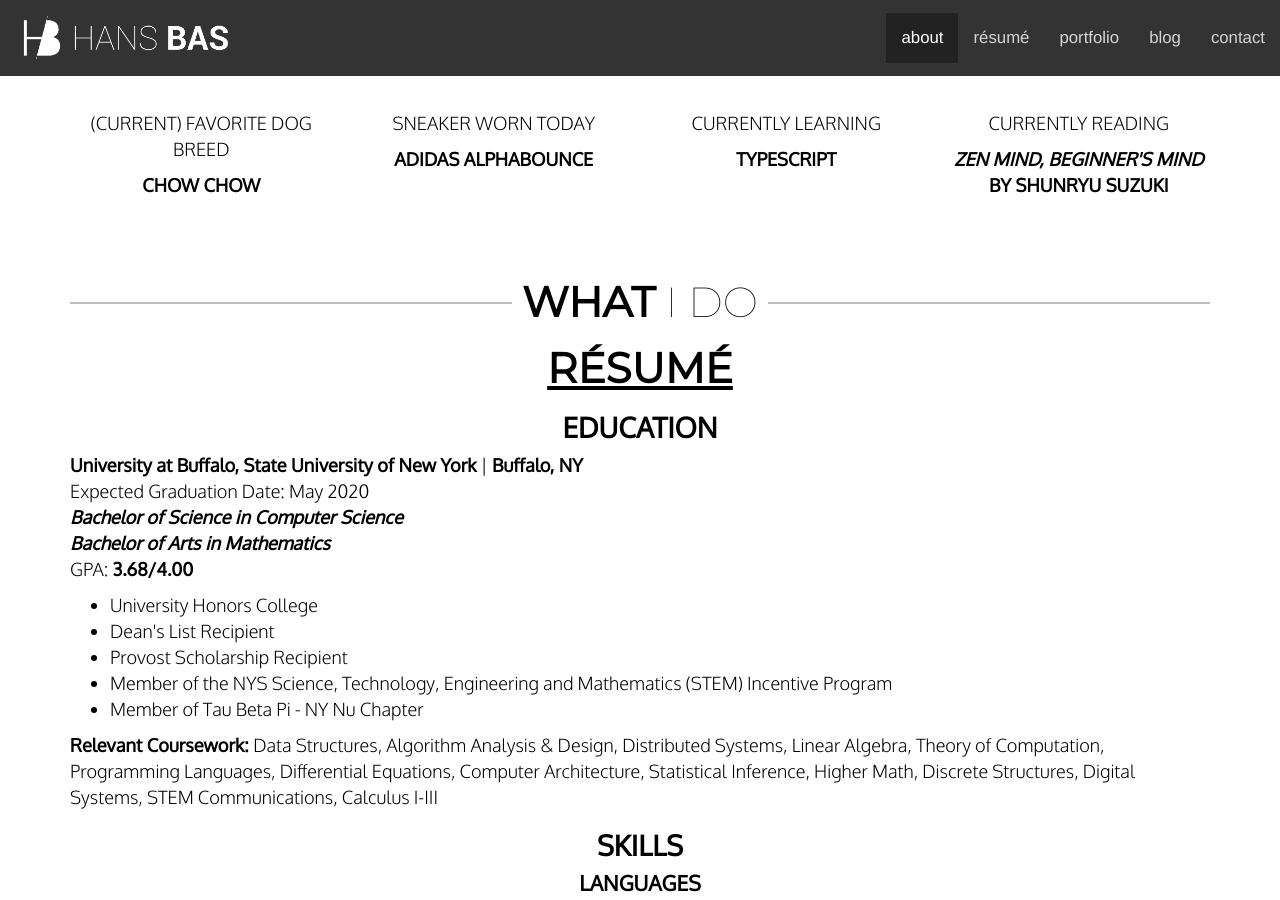
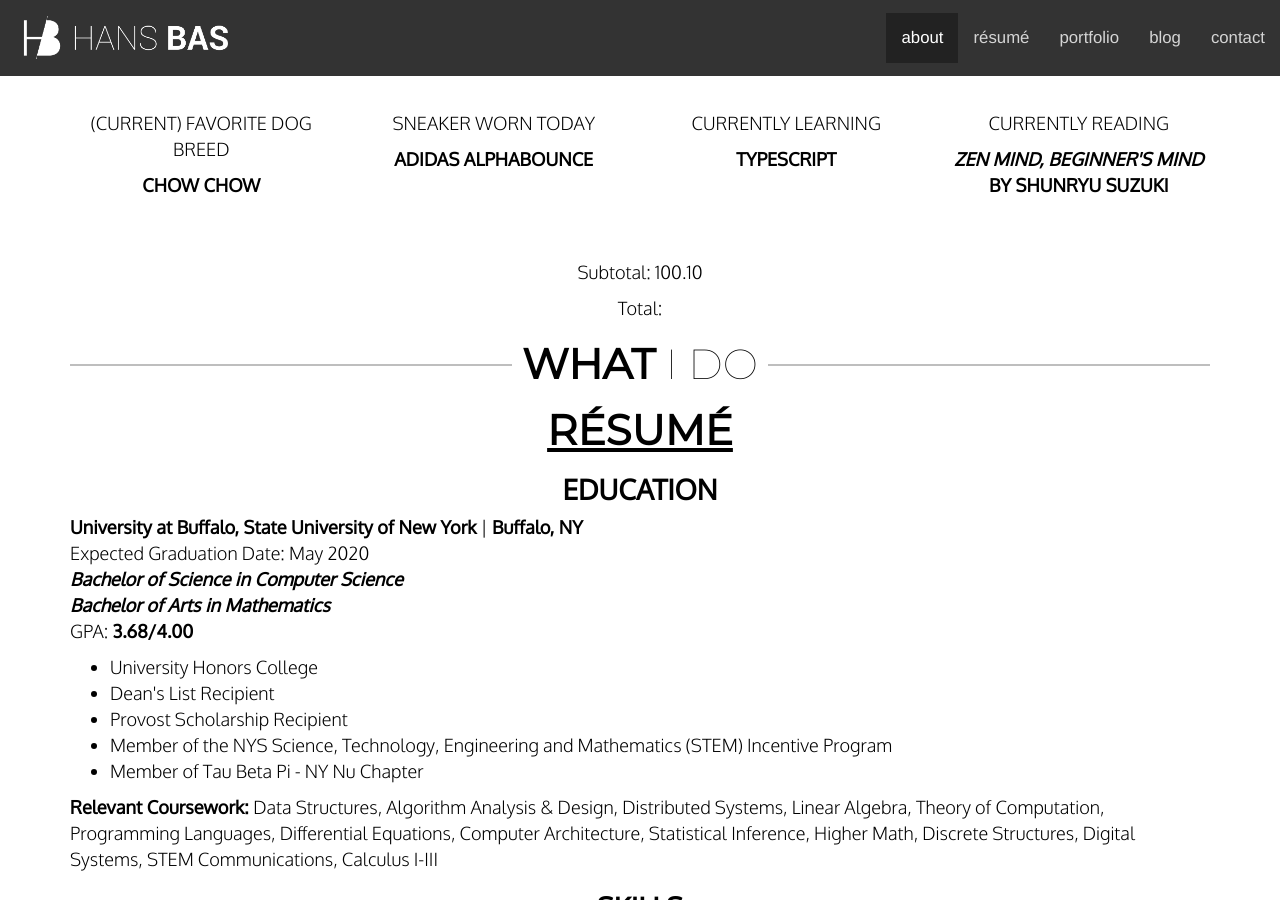
Before and after one commit to haanmiba/haanmiba.github.io, a Jekyll site: the page built from index.md, in a window 1280 px wide and 900 px high, scrolled down 1411 px. Built offline with Jekyll 4.4.1, drawn with Linux system fonts in a browser that asks for light colours; nearby versions of some CDN libraries.

Commit message:
Need example for class

```diff
--- a/_includes/resume.html
+++ b/_includes/resume.html
@@ -1,4 +1,6 @@
 <div id="resume" class="container text-center">
+  <p>Subtotal: <span id="subtotal">100.10</span></p>
+  <p>Total: <span id="total"></span></p>
   <h2 class="heading-1 reveal-bottom">
     <span><strong>What</strong> I Do</span>
   </h2>
```
